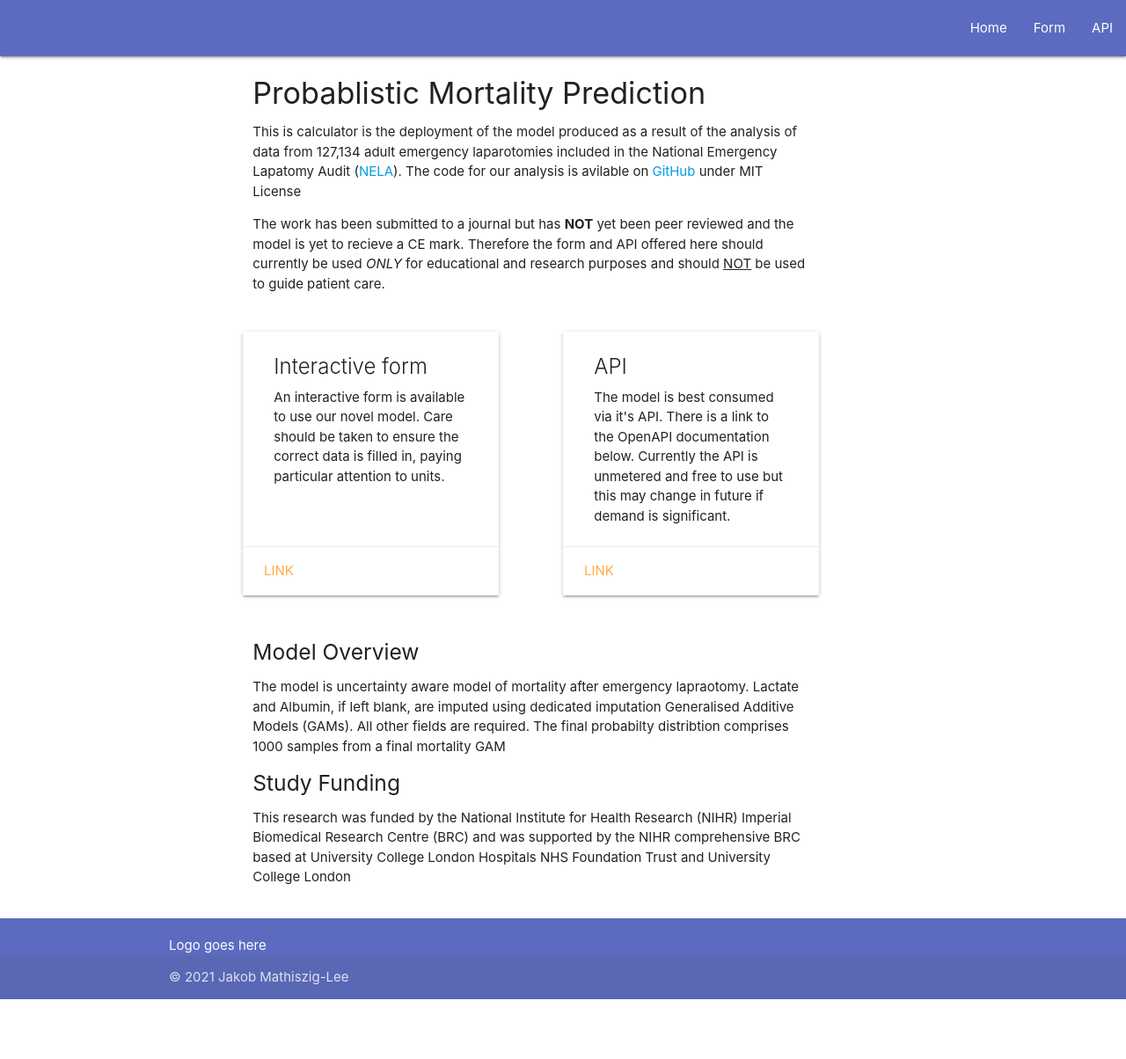
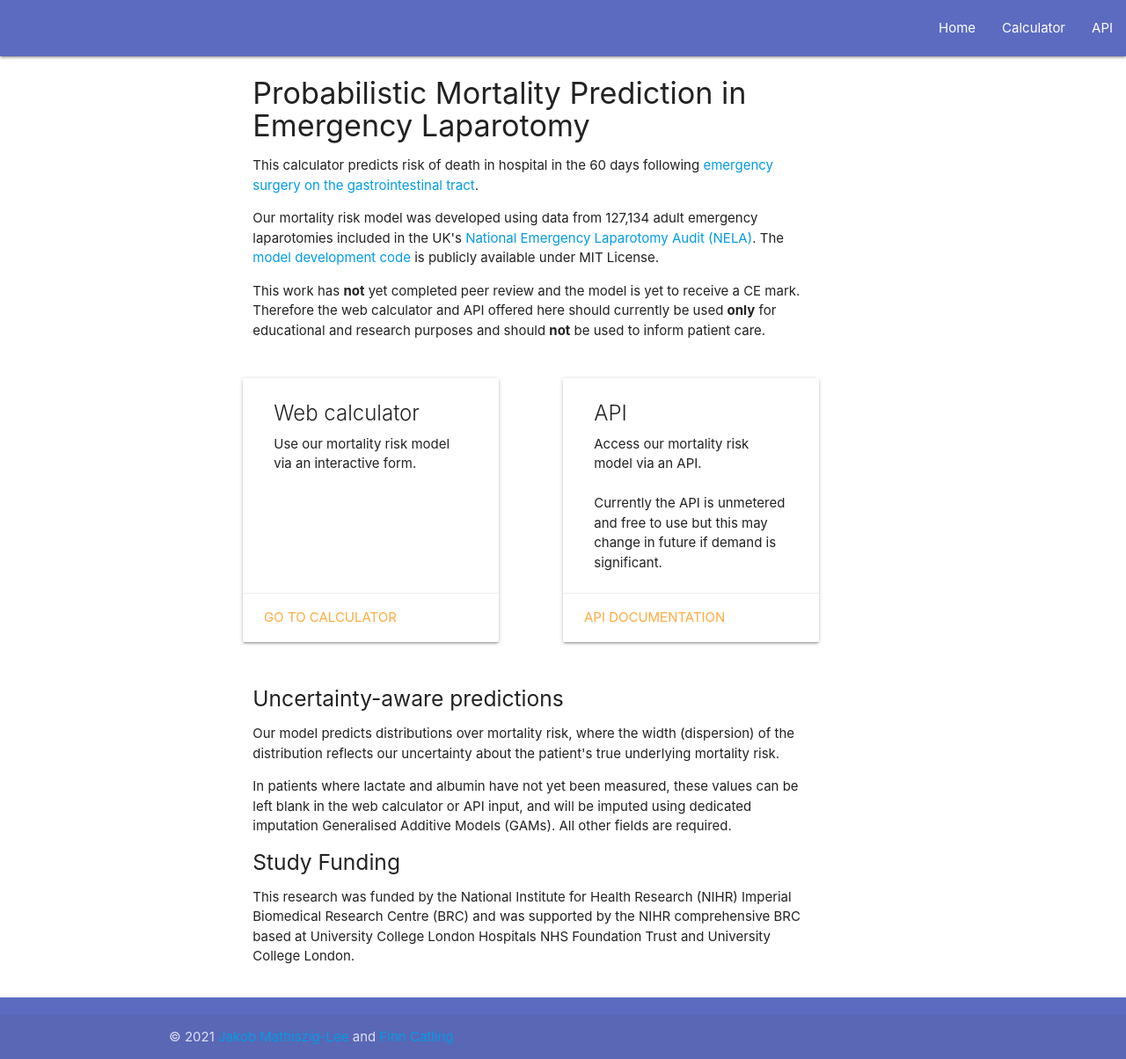
Before and after one commit to JMathiszig-Lee/Laparotomy-Predictions, a FastAPI app: page / in a window 1280 px wide. Shown: the whole page at 88% size. Before the commit the page ends 1136 px from the top, so only its background shows below. Run offline with FastAPI, Linux system fonts and the light colour scheme; parts of the project's set-up code (start-up, migrations or seed data) failed here and were passed over.

Commit message:
cosmetic tweaks

```diff
--- a/templates/base.html
+++ b/templates/base.html
@@ -2,10 +2,10 @@
 <html lang="en-UK">
 <head>
     <meta charset="utf-8">
-    <meta name="description" content="Probablistic mortality risk calculator for Emergency Laparotomies">
-    <meta name="author" content="Jakob Mathiszig-Lee and Finneas Catling">
+    <meta name="description" content="Probabilistic mortality risk calculator for emergency laparotomy">
+    <meta name="author" content="Jakob Mathiszig-Lee and Finn Catling">
 
-    <title>Risk Prediction</title>
+    <title>Laparotomy Risk Prediction</title>
     <link href="/static/css/materialize.min.css" rel="stylesheet">
 
     {% if results %}
@@ -67,7 +67,7 @@
     <div class="nav-wrapper indigo lighten-1">
     <ul id="nav-mobile" class="right">
         <li><a href="/">Home</a></li>
-        <li><a href="form">Form</a></li>
+        <li><a href="form">Calculator</a></li>
         <li><a href="docs">API</a></li>
     </ul>
     </div>
@@ -79,12 +79,13 @@
 </div>
 </main>
 <footer class="page-footer indigo lighten-1">
-    <div class="container">
-        Logo goes here
-    </div>
+{#    <div class="container">#}
+{#        Logo goes here#}
+{#    </div>#}
     <div class="footer-copyright">
         <div class="container">
-        © 2021 Jakob Mathiszig-Lee
+        © 2021 <a href="https://www.imperial.ac.uk/people/jakob.mathiszig-lee06">Jakob Mathiszig-Lee</a> and
+            <a href="https://www.imperial.ac.uk/people/f.catling">Finn Catling</a>
         </div>
     </div>
 </footer>
--- a/templates/index.html
+++ b/templates/index.html
@@ -4,14 +4,24 @@
  <div class="row col s9 offset-s1">
     <div class="col s12">
         <div class="col s9 offset-s1">
-            <h4>Probablistic Mortality Prediction</h4>
+            <h4>Probabilistic Mortality Prediction in Emergency Laparotomy</h4>
 
-            <p>This is calculator is the deployment of the model produced as a result of the analysis of data from 127,134 adult emergency laparotomies
-            included in the National Emergency Lapatomy Audit (<a href="https://www.nela.org.uk/">NELA</a>). The code for our analysis is avilable on
-             <a href="https://github.com/finncatling/lap-risk">GitHub</a> under MIT License</p>
+            <p>
+                This calculator predicts risk of death in hospital in the 60 days following
+                <a href="https://www.nela.org.uk/Criteria">emergency surgery on the gastrointestinal tract</a>.
+            </p>
+            <p>
+                Our mortality risk model was developed using data from 127,134 adult emergency laparotomies
+                included in the UK's <a href="https://www.nela.org.uk/">National Emergency Laparotomy Audit (NELA)</a>.
+                The <a href="https://github.com/finncatling/lap-risk">model development code</a> is publicly available
+                under MIT License.
+            </p>
 
-            <p>The work has been submitted to a journal but has <b>NOT</b> yet been peer reviewed and the model is yet to recieve a CE mark. Therefore
-            the form and API offered here should currently be used <i>ONLY</i> for educational and research purposes and should <u>NOT</u> be used to guide patient care. </p>
+            <p>
+                This work has <b>not</b> yet completed peer review and the model is yet to receive a CE mark. Therefore
+                the web calculator and API offered here should currently be used <b>only</b> for educational and
+                research purposes and should <b>not</b> be used to inform patient care.
+            </p>
 
         </div>
     </div>
@@ -21,20 +31,22 @@
     <div class="col s12">
         <div class="card small col s4 offset-s1">
             <div class="card-content">
-                <span class="card-title">Interactive form</span>
-                <p>An interactive form is available to use our novel model. Care should be taken to ensure the correct data is filled in, paying particular attention to units.</p>
+                <span class="card-title">Web calculator</span>
+                <p>Use our mortality risk model via an interactive form.</p>
             </div>
             <div class="card-action">
-                <a href="form">Link</a>
+                <a href="form">Go to Calculator</a>
             </div>
         </div>
         <div class="card small col s4 offset-s1">
             <div class="card-content">
                 <span class="card-title">API</span>
-                <p>The model is best consumed via it's API. There is a link to the OpenAPI documentation below. Currently the API is unmetered and free to use but this may change in future if demand is significant.</p>
+                <p>
+                    Access our mortality risk model via an API.<br><br>
+                    Currently the API is unmetered and free to use but this may change in future if demand is significant.</p>
             </div>
             <div class="card-action">
-                <a class="text-indigo" href="docs">Link</a>
+                <a class="text-indigo" href="docs">API Documentation</a>
             </div>
         </div>
     </div>
@@ -43,15 +55,22 @@
   <div class="row col s9 offset-s1">
     <div class="col s12">
         <div class="col s9 offset-s1">
-            <h5>Model Overview</h5>
-
-            <p>The model is uncertainty aware model of mortality after emergency lapraotomy. Lactate and Albumin, if left blank, are imputed using dedicated
-            imputation Generalised Additive Models (GAMs). All other fields are required. The final probabilty distribtion comprises 1000 samples from a final
-            mortality GAM </p>
+            <h5>Uncertainty-aware predictions</h5>
+            <p>
+                Our model predicts distributions over mortality risk, where the width (dispersion) of the distribution
+                reflects our uncertainty about the patient's true underlying mortality risk.
+            </p>
+            <p>
+                In patients where lactate and albumin have not yet been measured, these values can be left blank in the
+                web calculator or API input, and will be imputed using dedicated imputation Generalised Additive Models
+                (GAMs). All other fields are required.
+            </p>
 
             <h5>Study Funding</h5>
-            <p>This research was funded by the National Institute for Health Research (NIHR) Imperial Biomedical Research Centre (BRC)
-            and was supported by the NIHR comprehensive BRC based at University College London Hospitals NHS Foundation Trust and University College London
+            <p>
+                This research was funded by the National Institute for Health Research (NIHR) Imperial Biomedical
+                Research Centre (BRC) and was supported by the NIHR comprehensive BRC based at University College
+                London Hospitals NHS Foundation Trust and University College London.
             </p>
         </div>
     </div>
```
